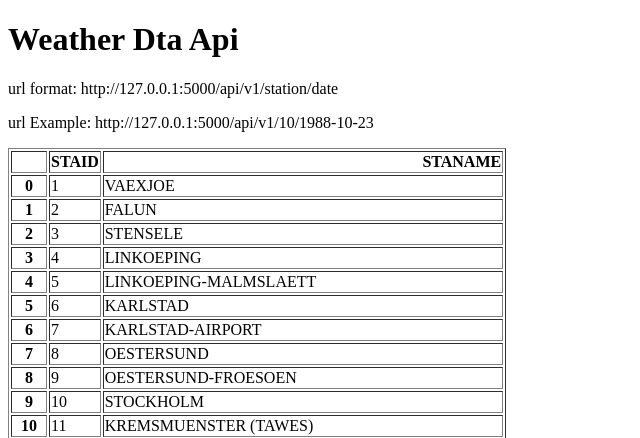
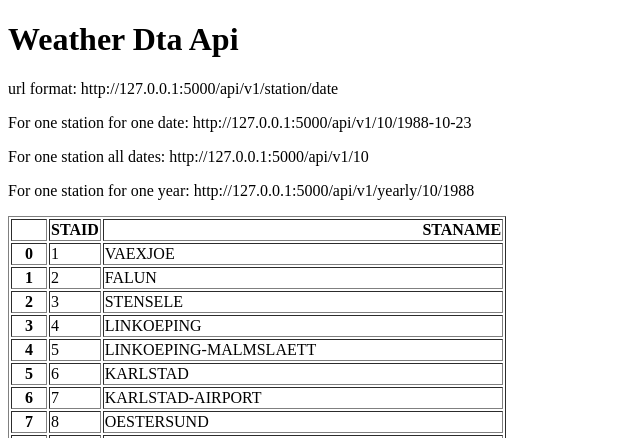
Before and after one commit to vn33/Weather-API, a Flask app: page / in a window 1280 px wide. Shown: the top 438 px of the page, without its empty margins (0-640 px from the left). Run offline with Flask 3, Linux system fonts and the light colour scheme.

Commit message:
Add url endpoint for yearly and all data

```diff
--- a/main.py
+++ b/main.py
@@ -25,6 +25,23 @@ def about(station, date):
             "temperature": temperature}
 
 
+@app.route("/api/v1/<station>")
+def all_data(station):
+    filename = "data_small/TG_STAID" + str(station).zfill(6) + ".txt"
+    df = pd.read_csv(filename, skiprows=20, parse_dates=["    DATE"])
+    result = df.to_dict(orient="records")
+    return result
+
+
+@app.route("/api/v1/yearly/<station>/<year>")
+def yearly(station, year):
+    filename = "data_small/TG_STAID" + str(station).zfill(6) + ".txt"
+    df = pd.read_csv(filename, skiprows=20)
+    df["    DATE"] = df["    DATE"].astype(str)
+    result = df[df["    DATE"].str.startswith(str(year))].to_dict(orient="records")
+    return result
+
+
 # @app.route("/api/v1/<word>")
 # def info(word):
 #     df = pd.read_csv("dictionary.csv")
--- a/templates/home.html
+++ b/templates/home.html
@@ -7,7 +7,9 @@
 <body>
 <h1>Weather Dta Api</h1>
 <p>url format: http://127.0.0.1:5000/api/v1/station/date</p>
-<p>url Example: http://127.0.0.1:5000/api/v1/10/1988-10-23</p>
+<p>For one station for one date: http://127.0.0.1:5000/api/v1/10/1988-10-23</p>
+<p>For one station all dates: http://127.0.0.1:5000/api/v1/10</p>
+<p>For one station for one year: http://127.0.0.1:5000/api/v1/yearly/10/1988</p>
 <p>{{data|safe}}</p>
 </body>
 </html>
```
